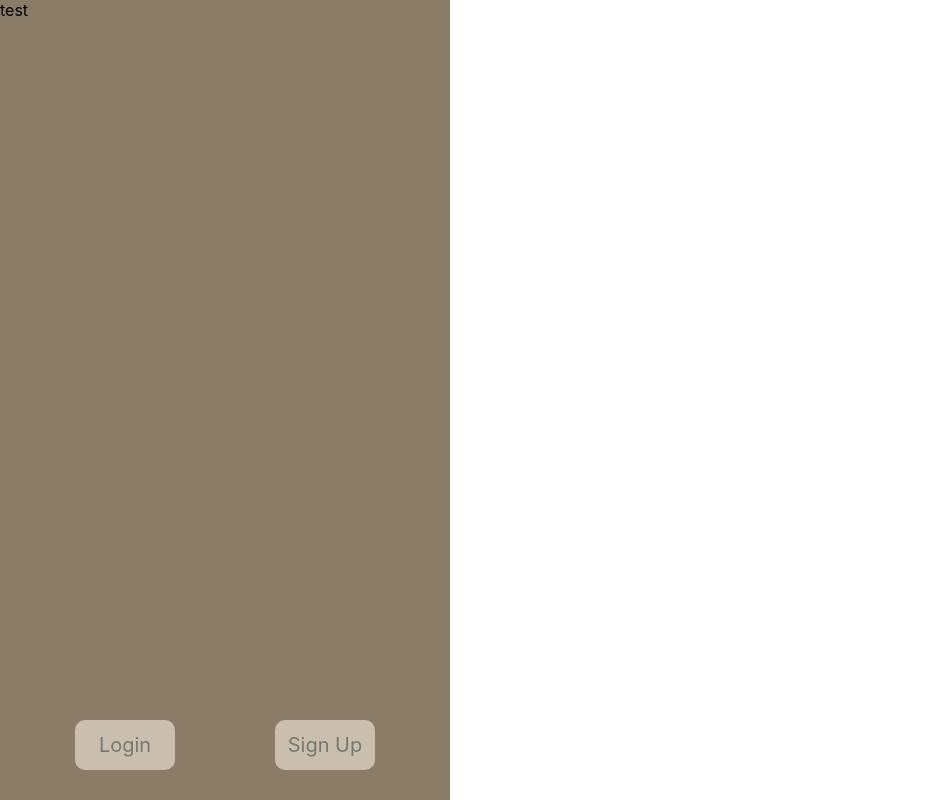
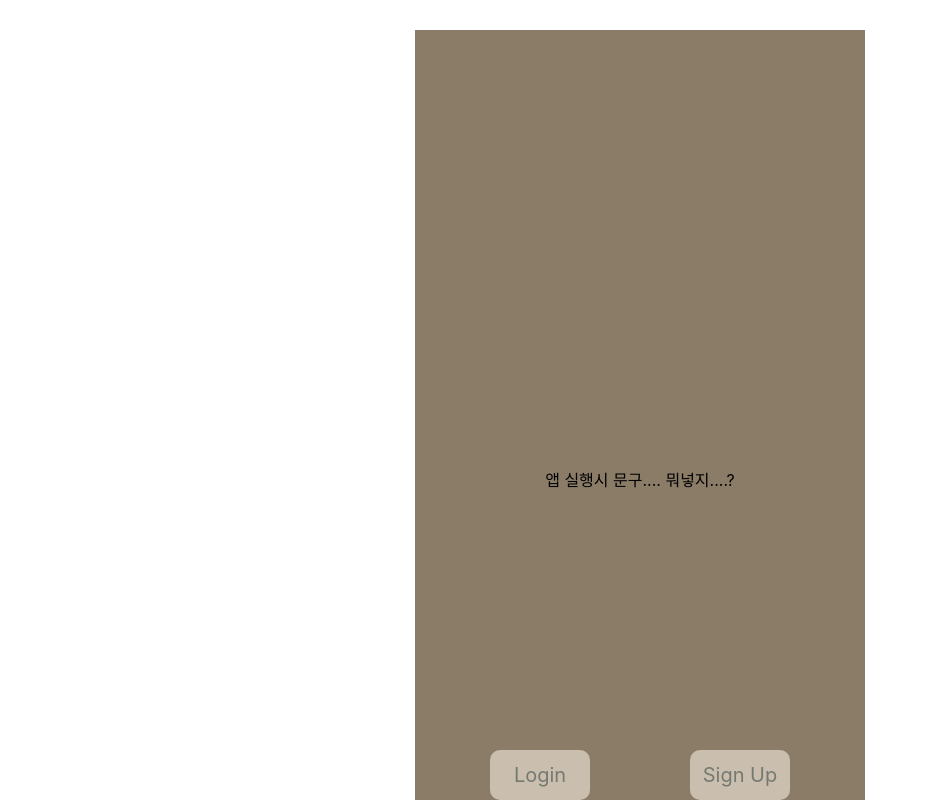
Before and after one commit to DevWonny/picture_project, a React (Create React App) app: page / in a window 1280 px wide. Shown: the top 800 px of the page, without its empty margins (0-927 px from the left). Built offline with nearby package versions, Linux system fonts and the light colour scheme.

Commit message:
feat : intro page 퍼블리싱 완료
문구 제외 -> 해당 문구 결정 후 반영예정

```diff
--- a/src/App.tsx
+++ b/src/App.tsx
@@ -1,6 +1,5 @@
 import React from "react";
 import Intro from "./views/Intro";
-import "./App.css";
 
 function App() {
   return <Intro />;
--- a/src/views/Intro.tsx
+++ b/src/views/Intro.tsx
@@ -4,7 +4,7 @@ import styled from "styled-components";
 const Intro = () => {
   return (
     <IntroWrap>
-      <span>test</span>
+      <p>앱 실행시 문구.... 뭐넣지....?</p>
 
       <IntroButton sign={false}>Login</IntroButton>
       <IntroButton sign={true}>Sign Up</IntroButton>
@@ -19,6 +19,12 @@ const IntroWrap = styled.div`
   min-height: 900px;
   background: #8b7c67;
   position: relative;
+  margin: 30px auto;
+  text-align: center;
+  line-height: 900px;
+
+  & p {
+  }
 `;
 
 const IntroButton = styled.div<{ sign: boolean }>`
```
